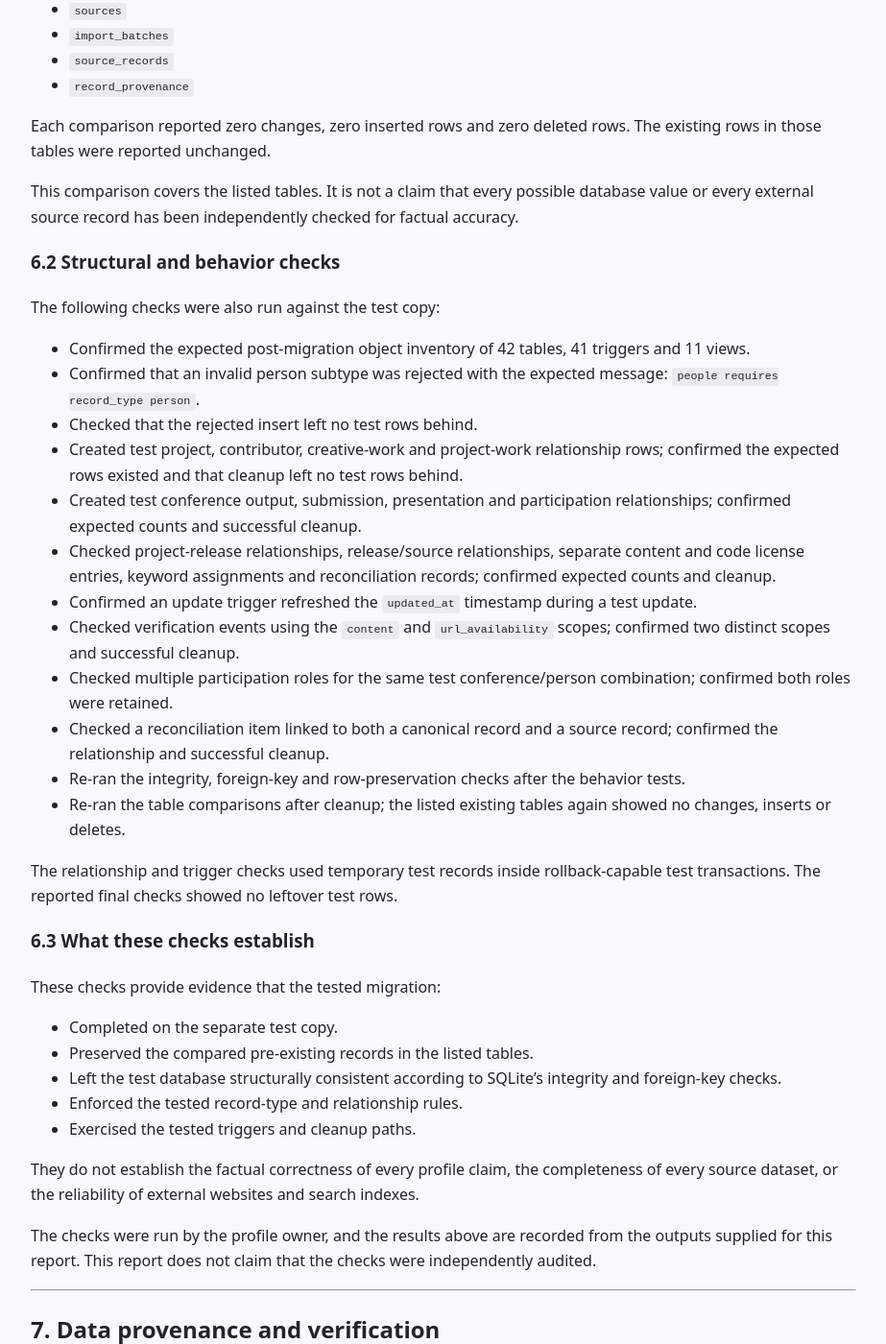
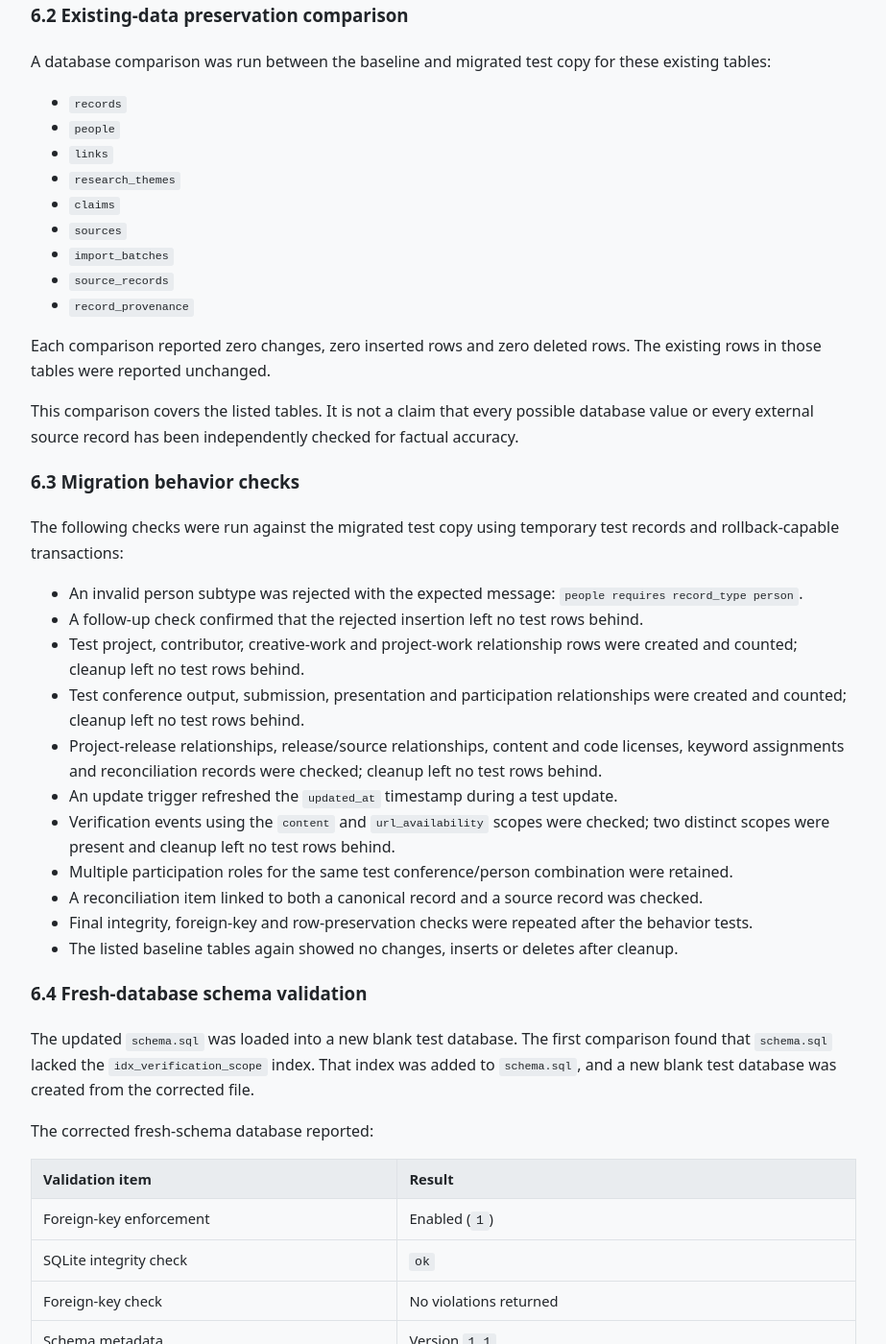
Before and after one commit to pravinkumar-ghodake/pravinkumar-ghodake-academic-archive, a Jekyll site: the page built from 02-ai-knowledge-base/DATABASE_BUILD_REPORT.md, in a window 1280 px wide and 1400 px high, scrolled down 6991 px. Shown: the whole window at 96% size, without its empty margins (178-1101 px from the left). Built offline with Jekyll 4.4.1, drawn with Linux system fonts in a browser that asks for light colours; our own code applies the rules of GitHub Pages for plain Markdown files; some of the changed text lies outside the part shown.

Commit message:
Update DATABASE_BUILD_REPORT.md

```diff
--- a/02-ai-knowledge-base/DATABASE_BUILD_REPORT.md
+++ b/02-ai-knowledge-base/DATABASE_BUILD_REPORT.md
@@ -8,11 +8,11 @@
 
 **Database format:** SQLite
 
-**Baseline schema:** Version 1.0
+**Canonical database schema:** Version 1.0 baseline
 
-**Target schema:** Version 1.1
+**Migration target:** Version 1.1
 
-**Build stage:** Initial canonical database migrated and checked on a separate test copy
+**Build stage:** Version 1.1 migration and fresh-schema definition tested on separate copies; canonical deployment pending
 
 **Report last updated:** 2026-11-18
 
@@ -34,7 +34,7 @@ The database is progressively developed through documented imports, reconciliati
 
 ## 3. Initial database contents
 
-The initial populated database contains the following records. These counts were confirmed again after the v1.1 migration on the test copy.
+The canonical Version 1.0 baseline contains the following records. The counts were also confirmed after migrating a separate copy to Version 1.1.
 
 | Content | Records |
 |---|---:|
@@ -74,7 +74,7 @@ The current figures do not represent the final complete academic and intellectua
 
 ## 4. Registered source datasets
 
-The initial database contains four registered source datasets.
+The canonical Version 1.0 database contains four registered source datasets.
 
 ### 4.1 SRC-MASTER-400 — Master link directory
 
@@ -147,19 +147,19 @@ Its aggregate figures are retained as source information and are not automatical
 
 ### 4.5 Duplicate-upload filename note
 
-Some database and documentation files were uploaded more than once during earlier analysis. The resulting automatic `(1)` filename suffixes were later manually corrected.
+Some database and documentation files were uploaded more than once during earlier analysis. The duplicate uploads led to automatic `(1)` suffixes being added to filenames. The profile owner later manually corrected the filenames.
 
-Those suffixes were upload-name artifacts; they should not be interpreted as data versions, source identifiers or evidence that the files contain different records.
+Those suffixes were upload-name artifacts. They should not be interpreted as data versions, source identifiers or evidence that the files contain different records.
 
-Earlier inventories that included `(1)` may therefore contain inaccurate filenames. Before importing or reconciling a historical artifact, check its current exact filename and inspect the file itself. Do not treat two names as two distinct datasets solely because one previously had an automatic suffix.
+Earlier inventories that included `(1)` may contain inaccurate filenames. Before importing or reconciling a historical artifact, check its current exact filename and inspect the file itself. Do not treat two names as distinct datasets solely because one previously had an automatic suffix.
 
 ---
 
 ## 5. Database structure and schema status
 
-The initial schema was version 1.0. The v1.1 migration adds structured support for further academic, professional, project, creative-work, release, licensing, keyword and reconciliation records.
+The canonical database remains at schema version 1.0. Version 1.1 adds structured support for further academic, professional, project, creative-work, release, licensing, keyword and reconciliation records.
 
-After migration, the test copy contained the following SQLite objects:
+The tested Version 1.1 schema contains the following object counts:
 
 | Object type | Count |
 |---|---:|
@@ -167,7 +167,7 @@ After migration, the test copy contained the following SQLite objects:
 | Triggers | 41 |
 | Views | 11 |
 
-The v1.1 schema supports the following functional areas:
+The Version 1.1 schema supports the following functional areas:
 
 - Profile identity and people
 - Institutions and academic identifiers
@@ -186,22 +186,22 @@ The v1.1 schema supports the following functional areas:
 - Reconciliation items and their relationships
 - Database change history
 
-### 5.1 Schema files
+### 5.1 Schema files and their roles
 
-The repository uses two different SQL files for two different purposes:
+The repository uses two SQL files for different purposes:
 
-- `schema.sql` describes the current v1.1 structure for creating a new, empty database.
-- `migrations/001_schema_v1_0_to_v1_1.sql` upgrades an existing v1.0 database to v1.1 while preserving its data.
+- `schema.sql` defines Version 1.1 for creating a new, empty database.
+- `migrations/001_schema_v1_0_to_v1_1.sql` upgrades an existing Version 1.0 database to Version 1.1 while preserving its data.
 
-The migration was applied and checked on a separate test copy. The new `schema.sql` should also be run against a separate blank test database and checked before it is treated as independently validated for fresh database creation.
+The migration script was tested on a separate copy of the Version 1.0 baseline. The fresh-database definition in `schema.sql` was also loaded into a separate blank test database and compared with the migrated test copy.
 
-Do not apply the migration script to a database that is already at schema version 1.1.
+The canonical `profile.sqlite` has not been replaced by either test database.
 
 ---
 
 ## 6. Migration and technical validation
 
-The v1.0 to v1.1 migration was tested on a separate copy of the baseline database. The canonical baseline file was not used as the migration test target.
+The Version 1.0-to-1.1 migration was tested on a separate copy of the baseline database. The canonical baseline file was not used as the migration test target.
 
 The baseline file’s SHA-256 was checked and matched:
 
@@ -209,7 +209,9 @@ The baseline file’s SHA-256 was checked and matched:
 
 The SQLite command-line tool used for the checks reported version 3.54.1, 64-bit.
 
-The test copy reported the following results after migration:
+### 6.1 Migration test-copy results
+
+The migrated test copy reported:
 
 | Validation item | Result |
 |---|---|
@@ -244,34 +249,59 @@ Each comparison reported zero changes, zero inserted rows and zero deleted rows.
 
 This comparison covers the listed tables. It is not a claim that every possible database value or every external source record has been independently checked for factual accuracy.
 
-### 6.2 Structural and behavior checks
+### 6.3 Migration behavior checks
 
-The following checks were also run against the test copy:
+The following checks were run against the migrated test copy using temporary test records and rollback-capable transactions:
 
-- Confirmed the expected post-migration object inventory of 42 tables, 41 triggers and 11 views.
-- Confirmed that an invalid person subtype was rejected with the expected message: `people requires record_type person`.
-- Checked that the rejected insert left no test rows behind.
-- Created test project, contributor, creative-work and project-work relationship rows; confirmed the expected rows existed and that cleanup left no test rows behind.
-- Created test conference output, submission, presentation and participation relationships; confirmed expected counts and successful cleanup.
-- Checked project-release relationships, release/source relationships, separate content and code license entries, keyword assignments and reconciliation records; confirmed expected counts and cleanup.
-- Confirmed an update trigger refreshed the `updated_at` timestamp during a test update.
-- Checked verification events using the `content` and `url_availability` scopes; confirmed two distinct scopes and successful cleanup.
-- Checked multiple participation roles for the same test conference/person combination; confirmed both roles were retained.
-- Checked a reconciliation item linked to both a canonical record and a source record; confirmed the relationship and successful cleanup.
-- Re-ran the integrity, foreign-key and row-preservation checks after the behavior tests.
-- Re-ran the table comparisons after cleanup; the listed existing tables again showed no changes, inserts or deletes.
+- An invalid person subtype was rejected with the expected message: `people requires record_type person`.
+- A follow-up check confirmed that the rejected insertion left no test rows behind.
+- Test project, contributor, creative-work and project-work relationship rows were created and counted; cleanup left no test rows behind.
+- Test conference output, submission, presentation and participation relationships were created and counted; cleanup left no test rows behind.
+- Project-release relationships, release/source relationships, content and code licenses, keyword assignments and reconciliation records were checked; cleanup left no test rows behind.
+- An update trigger refreshed the `updated_at` timestamp during a test update.
+- Verification events using the `content` and `url_availability` scopes were checked; two distinct scopes were present and cleanup left no test rows behind.
+- Multiple participation roles for the same test conference/person combination were retained.
+- A reconciliation item linked to both a canonical record and a source record was checked.
+- Final integrity, foreign-key and row-preservation checks were repeated after the behavior tests.
+- The listed baseline tables again showed no changes, inserts or deletes after cleanup.
 
-The relationship and trigger checks used temporary test records inside rollback-capable test transactions. The reported final checks showed no leftover test rows.
+### 6.4 Fresh-database schema validation
 
-### 6.3 What these checks establish
+The updated `schema.sql` was loaded into a new blank test database. The first comparison found that `schema.sql` lacked the `idx_verification_scope` index. That index was added to `schema.sql`, and a new blank test database was created from the corrected file.
 
-These checks provide evidence that the tested migration:
+The corrected fresh-schema database reported:
 
-- Completed on the separate test copy.
-- Preserved the compared pre-existing records in the listed tables.
-- Left the test database structurally consistent according to SQLite’s integrity and foreign-key checks.
-- Enforced the tested record-type and relationship rules.
-- Exercised the tested triggers and cleanup paths.
+| Validation item | Result |
+|---|---|
+| Foreign-key enforcement | Enabled (`1`) |
+| SQLite integrity check | `ok` |
+| Foreign-key check | No violations returned |
+| Schema metadata | Version `1.1` |
+| Database status metadata | `Fresh schema v1.1 definition` |
+| Tables | 42 |
+| Triggers | 41 |
+| Views | 11 |
+
+The corrected fresh-schema database was compared with the migrated test copy:
+
+- Table columns, order, types, nullability, defaults and primary-key metadata: no differences.
+- Foreign-key definitions: no differences.
+- Index definitions, uniqueness, partial-index status and indexed-column details: no differences.
+- Table definitions: matched after normalizing layout whitespace and double quotes around identifiers.
+- Trigger and view definitions: matched after the same normalization. Single-quoted SQL text was preserved during comparison.
+
+These checks confirm that the tested fresh-schema definition and migrated test-copy schema agree on the compared structures. They do not mean that the canonical database has been migrated.
+
+### 6.5 What these checks establish
+
+The checks provide evidence that:
+
+- The migration completed on the separate test copy.
+- The compared pre-existing records were preserved in the listed tables.
+- The migrated and fresh-schema test databases passed SQLite integrity and foreign-key checks.
+- The tested record-type, relationship and trigger rules behaved as expected on the migration test copy.
+- The fresh `schema.sql` definition creates the tested Version 1.1 structure.
+- The fresh and migrated test-copy definitions agree on the compared columns, foreign keys, indexes, tables, triggers and views.
 
 They do not establish the factual correctness of every profile claim, the completeness of every source dataset, or the reliability of external websites and search indexes.
 
@@ -338,7 +368,7 @@ Additional datasets will be incorporated progressively into the same canonical d
 
 ### 8.1 Historical materials awaiting reconciliation
 
-The following historical materials have been identified for comparison and possible integration. Their current exact filenames must be checked because earlier duplicate uploads caused automatic `(1)` suffixes that were later manually corrected.
+The following materials have been identified for future comparison and integration. Names here omit the duplicate-upload suffixes; check each artifact's current exact filename before use.
 
 - `links.json`
 - `links.csv`
@@ -386,10 +416,10 @@ The current documentation includes:
 | `ORCID_KEYWORDS.md` | Categorized research keywords and academic indexing terms |
 | `MANIFEST.md` | Repository file inventory, source register and integration status |
 | `DATA_DICTIONARY.md` | Table and field documentation |
-| `schema.sql` | Current schema definition for a new v1.1 database |
+| `schema.sql` | Version 1.1 schema definition for creating a fresh database |
 | `migrations/001_schema_v1_0_to_v1_1.sql` | Migration from schema v1.0 to v1.1 |
 | `SCHEMA_V1_1_MIGRATION_PLAN.md` | Migration rationale, scope and validation plan |
-| `DATABASE_BUILD_REPORT.md` | Database construction, counts, validation and limitations |
+| `DATABASE_BUILD_REPORT.md` | Database construction, migration checks, counts, validation and limitations |
 
 These documentation files improve human readability and machine discovery.
 
@@ -425,11 +455,13 @@ Existing historical records and source provenance should remain traceable rather
 
 Documentation changes should remain aligned with the actual database and repository contents.
 
+A documentation-only update does not, by itself, constitute a database schema migration or database rebuild.
+
 ---
 
 ## 11. Current status
 
-**Current database stage:** Initial canonical database established; v1.0-to-v1.1 migration checked on a separate test copy; historical-source reconciliation and structured profile expansion remain in progress.
+**Current database stage:** Canonical Version 1.0 database established; Version 1.1 migration and fresh-schema definition tested on separate copies; canonical deployment and historical-source reconciliation remain pending.
 
 ### Completed
 
@@ -442,16 +474,20 @@ Documentation changes should remain aligned with the actual database and reposit
 - Initial provenance and verification-history structure.
 - Baseline database SHA-256 confirmation.
 - Migration of a separate baseline copy to schema version 1.1.
-- Post-migration SQLite integrity and foreign-key checks on the test copy.
+- SQLite integrity and foreign-key checks on the migrated test copy.
 - Comparison showing the listed pre-existing tables unchanged after migration.
-- Savepoint-based checks of selected v1.1 relationships, constraints, triggers and cleanup behavior.
+- Savepoint-based checks of selected Version 1.1 relationships, constraints, triggers and cleanup behavior.
+- Fresh-database creation using the corrected Version 1.1 `schema.sql`.
+- Fresh-schema integrity and foreign-key checks.
+- Structural comparison of the fresh-schema and migrated test-copy databases.
 - Updated project README and expanded research and intellectual scope.
 - Preparation of the ORCID keyword and research index.
-- Updated repository manifest and migration documentation.
+- Updated migration plan and data dictionary.
+- Updated manifest and build report to record migration and fresh-schema validation results.
 
 ### Remaining
 
-- Run and document a fresh-database creation check using the current `schema.sql`.
+- Review and approve deployment of Version 1.1 to the canonical `profile.sqlite`.
 - Inspect and compare historical ChatGPT and Perplexity database files.
 - Audit exact source filenames after the duplicate-upload suffix corrections.
 - Reconcile historical datasets at the record level.
@@ -459,8 +495,7 @@ Documentation changes should remain aligned with the actual database and reposit
 - Add structured education and professional appointment records.
 - Add detailed authorship and conference presentation records.
 - Structure independent scientific, literary and digital projects.
-- Update the data dictionary to match the final v1.1 schema.
-- Rebuild and validate the published canonical `profile.sqlite` after approved data and schema changes.
+- Rebuild and validate the canonical `profile.sqlite` after an approved schema migration and data changes.
 - Create the comprehensive profile knowledge brief.
 - Improve public-facing profile and project pages.
 - Maintain metadata, crawler policy and sitemap information.
@@ -471,6 +506,8 @@ Documentation changes should remain aligned with the actual database and reposit
 ## 12. Canonical database policy
 
 `profile.sqlite` is the sole canonical database published in this directory.
+
+The Version 1.1 migration was tested on a separate copy. The fresh-schema test database and migrated test copy have not replaced the canonical database.
 
 Historical databases and exports are treated as source materials for comparison, reconciliation and integration.
 
@@ -488,8 +525,12 @@ All future changes should follow reproducible import, reconciliation, migration
 
 **Database format:** SQLite
 
-**Current schema target:** Version 1.1
+**Canonical schema:** Version 1.0 baseline
 
-**Migration validation:** Completed on a separate test copy
+**Migration target:** Version 1.1
 
-**Fresh-database validation of `schema.sql`:** Pending
+**Migration validation:** Passed on a separate test copy
+
+**Fresh-schema validation:** Passed on a separate blank test database
+
+**Canonical database deployment:** Not performed
```
Also changed, not shown: other parts of 02-ai-knowledge-base/DATABASE_BUILD_REPORT.md (+10 -7 lines).
